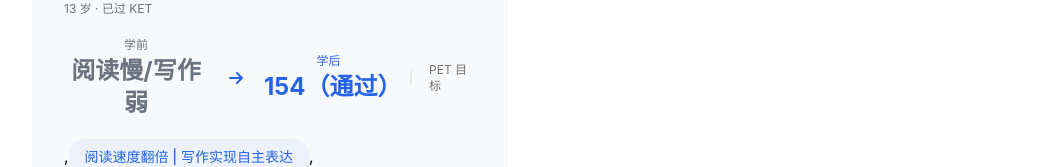
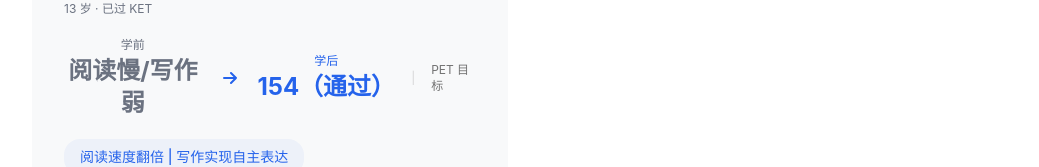
Before and after one commit to dongruiyue/ningzhi-education, a Next.js app: page /cases in a window 1280 px wide. Shown: the part 1951-2118 px from the top of the page, without its empty margins (120-1159 px from the left). Built offline with nearby package versions, Linux system fonts and the light colour scheme.

Commit message:
fix: remove stray commas in cases page highlight; add whitespace-nowrap to score values

```diff
--- a/src/app/cases/page.tsx
+++ b/src/app/cases/page.tsx
@@ -134,7 +134,7 @@ function ScoreBar({ before, after, label }: { before: string; after: string; lab
       </svg>
       <div className="text-center">
         <p className="text-xs text-brand font-medium mb-0.5">学后</p>
-        <p className="text-xl sm:text-2xl font-bold text-brand">{after}</p>
+        <p className="text-xl sm:text-2xl font-bold text-brand whitespace-nowrap">{after}</p>
       </div>
       <span className="text-xs text-neutral-300 hidden sm:inline">|</span>
       <span className="text-xs text-neutral-500 hidden sm:inline">{label}</span>
@@ -159,12 +159,12 @@ function CaseCard({ item }: { item: CaseItem }) {
       {/* Score comparison */}
       <ScoreBar before={item.beforeVal} after={item.afterVal} label={item.beforeLabel} />
 
-      {/* Highlight badge */},
+      {/* Highlight badge */}
       {item.highlight && (
         <p className="text-sm font-medium text-brand bg-brand/5 rounded-lg px-4 py-2 inline-block">
           {item.highlight}
         </p>
-      )},
+      )}
       {/* Story */}
       <p className="text-sm text-neutral-600 leading-relaxed">{item.story}</p>
     </article>
```
